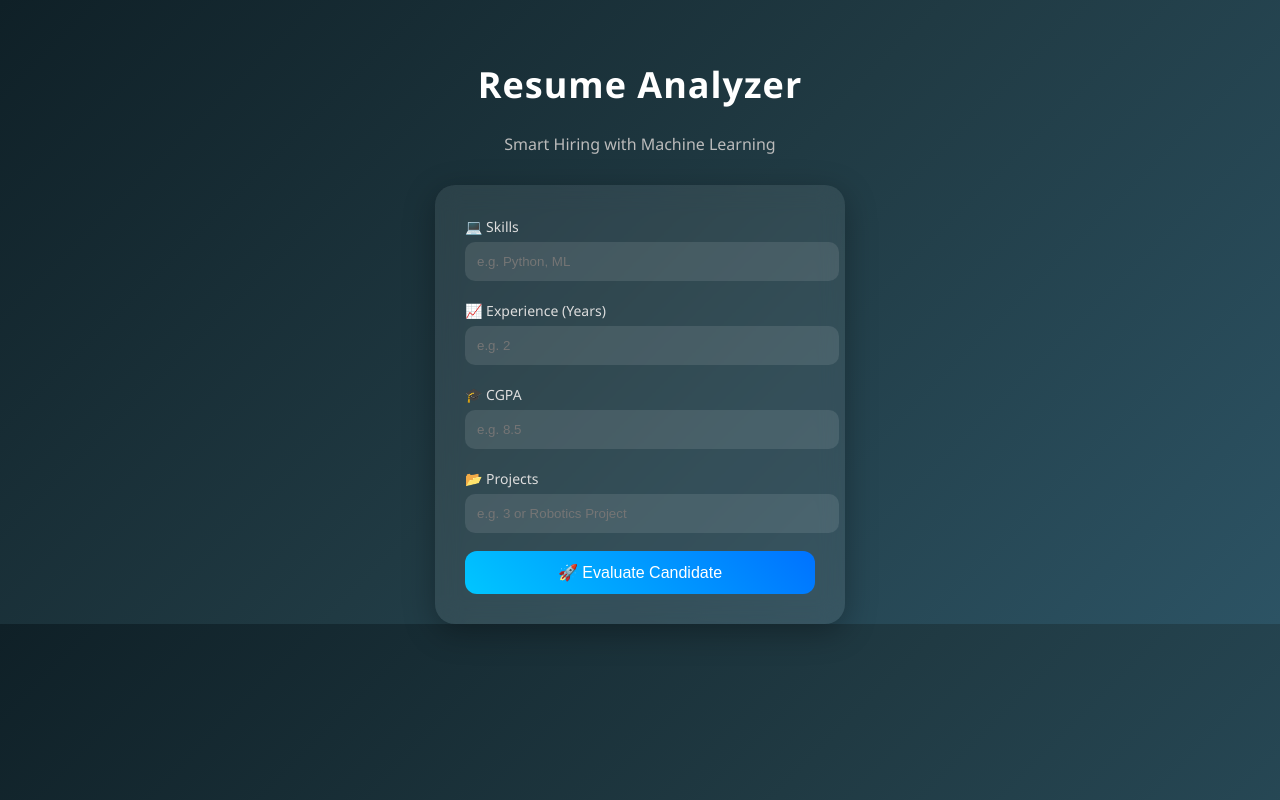
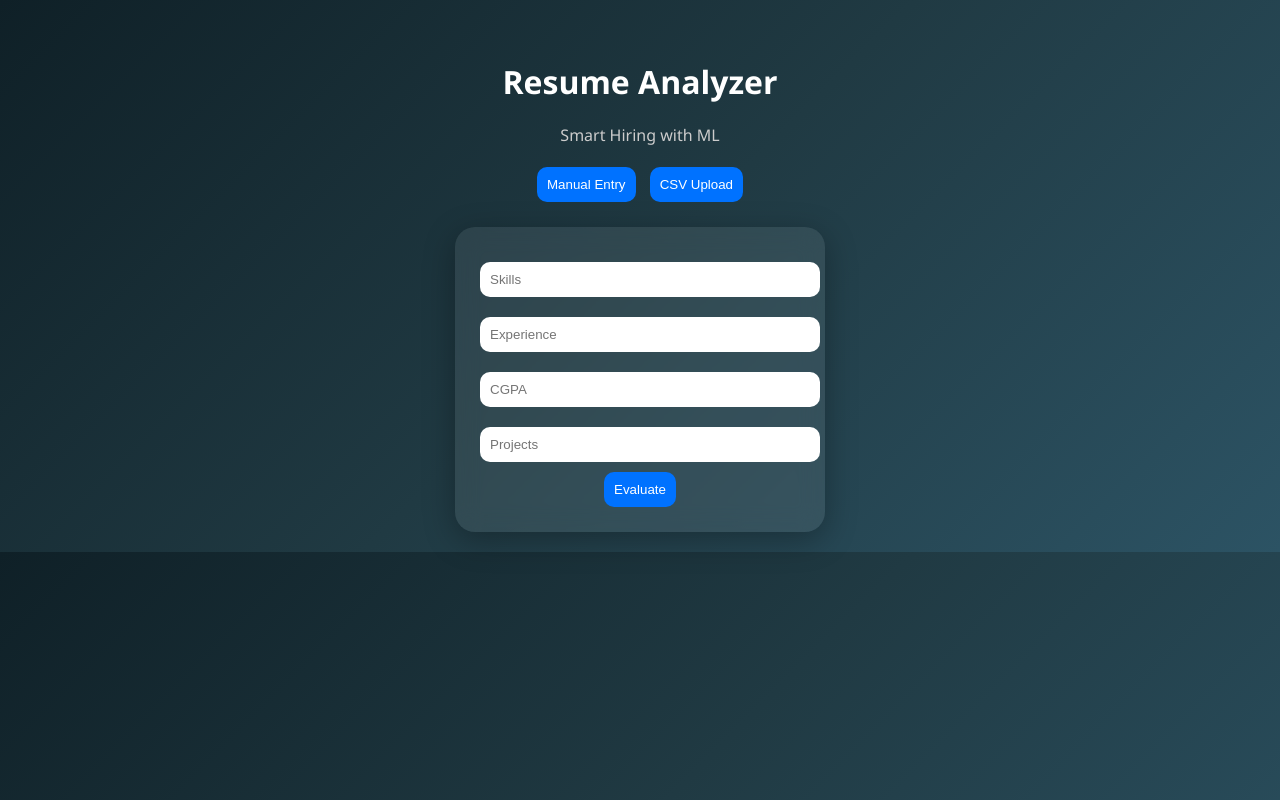
Before and after one commit to Harsha485/resume-analyzer, a Flask app: page / in a window 1280 px wide. Run offline with Flask 3, Linux system fonts and the light colour scheme.

Commit message:
updated website

```diff
--- a/app.py
+++ b/app.py
@@ -1,12 +1,12 @@
-
-from flask import Flask, render_template, request
+from flask import Flask, render_template, request, send_file
 import numpy as np
+import pandas as pd
 import joblib
 import os
 
 app = Flask(__name__)
 
-# Try loading real model
+# ================= MODEL PATH =================
 MODEL_PATH = 'model/resume_svm_model.pkl'
 SCALER_PATH = 'model/resume_scaler.pkl'
 ENCODER_PATH = 'model/resume_encoder.pkl'
@@ -19,12 +19,14 @@ if os.path.exists(MODEL_PATH) and os.path.exists(SCALER_PATH) and os.path.exists
     encoder = joblib.load(ENCODER_PATH)
 else:
     use_dummy = True
-    print("⚠️ Using dummy model (no .pkl files found)")
+    print("⚠️ Using dummy model")
 
+# ================= HOME =================
 @app.route('/')
 def home():
     return render_template('index.html')
 
+# ================= MANUAL INPUT =================
 @app.route('/predict', methods=['POST'])
 def predict():
     skills = request.form['skills'].strip().lower()
@@ -34,35 +36,85 @@ def predict():
 
     if not use_dummy:
         encoded = encoder.transform([[skills, projects]])
-        skill_enc = encoded[0][0]
-        project_enc = encoded[0][1]
-
-        features = np.array([[skill_enc, experience, cgpa, project_enc]])
+        features = np.array([[encoded[0][0], experience, cgpa, encoded[0][1]]])
         features_scaled = scaler.transform(features)
 
-        prediction = model.predict(features_scaled)[0]
         score_raw = model.decision_function(features_scaled)[0]
         score = max(0, min(100, (score_raw + 1) * 50))
     else:
-        # Dummy logic
-        score = (cgpa * 10) + (experience * 5)
-        score = min(100, score)
+        score = min(100, (cgpa * 10) + (experience * 5))
 
-        if score > 75:
-            prediction = 1
-        elif score > 50:
-            prediction = 1
-        else:
-            prediction = 0
+    status = "Selected" if score >= 75 else "Waitlisted" if score >= 50 else "Rejected"
 
-    if prediction == 1 and score >= 75:
-        status = "Selected"
-    elif prediction == 1:
-        status = "Waitlisted"
+    return render_template('result.html', score=round(score, 2), status=status)
+
+# ================= CSV INPUT =================
+@app.route('/predict_csv', methods=['POST'])
+def predict_csv():
+    file = request.files['file']
+
+    if not file:
+        return "No file uploaded"
+
+    df = pd.read_csv(file)
+
+    # Clean column names
+    df.columns = df.columns.str.strip().str.lower()
+
+    # Rename columns (flexible input support)
+    df = df.rename(columns={
+        'skill': 'skills',
+        'experience': 'years_of_experience',
+        'project': 'projects'
+    })
+
+    selected_candidates = []
+
+    for _, row in df.iterrows():
+        try:
+            skills = str(row['skills']).lower().strip()
+            exp = float(row['years_of_experience'])
+            cgpa = float(row['cgpa'])
+            projects = str(row['projects']).lower().strip()
+
+            if not use_dummy:
+                encoded = encoder.transform([[skills, projects]])
+                features = np.array([[encoded[0][0], exp, cgpa, encoded[0][1]]])
+                features_scaled = scaler.transform(features)
+
+                score_raw = model.decision_function(features_scaled)[0]
+                score = max(0, min(100, (score_raw + 1) * 50))
+            else:
+                score = min(100, (cgpa * 10) + (exp * 5))
+
+            if score >= 75:
+                selected_candidates.append({
+                    "skills": skills,
+                    "experience": exp,
+                    "cgpa": cgpa,
+                    "projects": projects,
+                    "score": round(score, 2)
+                })
+
+        except:
+            continue
+
+    # ✅ SAVE CSV (IMPORTANT)
+    output_file = "selected_candidates.csv"
+    pd.DataFrame(selected_candidates).to_csv(output_file, index=False)
+
+    return render_template('csv_result.html', candidates=selected_candidates)
+
+# ================= DOWNLOAD =================
+@app.route('/download')
+def download():
+    file_path = "selected_candidates.csv"
+
+    if os.path.exists(file_path):
+        return send_file(file_path, as_attachment=True)
     else:
-        status = "Rejected"
+        return "No file available to download"
 
-    return render_template('result.html', score=round(score,2), status=status)
-
+# ================= RUN =================
 if __name__ == '__main__':
     app.run(debug=True)
--- a/static/style.css
+++ b/static/style.css
@@ -1,143 +1,71 @@
-/* ===== GLOBAL ===== */
 body {
     margin: 0;
     font-family: 'Segoe UI', sans-serif;
     background: linear-gradient(135deg, #0f2027, #203a43, #2c5364);
     color: white;
-    overflow-x: hidden;
+    text-align: center;
 }
 
-/* ===== CONTAINER ===== */
 .container {
-    text-align: center;
     margin-top: 60px;
-    animation: fadeIn 1s ease-in;
-}
-
-/* ===== HEADINGS ===== */
-h1 {
-    font-size: 36px;
-    letter-spacing: 1px;
 }
 
 .subtitle {
-    color: #bbb;
-    margin-bottom: 30px;
+    color: #ccc;
 }
 
-/* ===== CARD (GLASS EFFECT) ===== */
-.form-card, .result-card {
-    background: rgba(255, 255, 255, 0.08);
+.form-card {
+    background: rgba(255,255,255,0.08);
     backdrop-filter: blur(12px);
+    padding: 25px;
     border-radius: 20px;
-    padding: 30px;
-    width: 350px;
-    margin: auto;
+    width: 320px;
+    margin: 20px auto;
     box-shadow: 0 8px 32px rgba(0,0,0,0.3);
-    animation: slideUp 0.8s ease;
 }
 
-/* ===== INPUT GROUP ===== */
-.input-group {
-    text-align: left;
-    margin-bottom: 18px;
+input {
+    width: 100%;
+    padding: 10px;
+    margin: 10px 0;
+    border-radius: 10px;
+    border: none;
 }
 
-label {
-    font-size: 14px;
-    color: #ddd;
+button {
+    padding: 10px;
+    border-radius: 10px;
+    border: none;
+    cursor: pointer;
+    background: #0072ff;
+    color: white;
 }
 
-/* ===== INPUT ===== */
-input {
-    width: 100%;
-    padding: 12px;
-    border-radius: 10px;
-    border: none;
-    outline: none;
-    margin-top: 5px;
-    background: rgba(255,255,255,0.1);
-    color: white;
-    transition: 0.3s;
+.mode-switch button {
+    margin: 5px;
 }
 
-input:focus {
-    background: rgba(255,255,255,0.2);
-    transform: scale(1.03);
+.result-table {
+    margin: auto;
+    border-collapse: collapse;
+    width: 80%;
 }
 
-/* ===== BUTTON ===== */
-button {
-    width: 100%;
-    padding: 12px;
-    background: linear-gradient(45deg, #00c6ff, #0072ff);
-    border: none;
-    border-radius: 12px;
-    font-size: 16px;
-    color: white;
-    cursor: pointer;
-    transition: 0.3s;
+.result-table th, .result-table td {
+    padding: 10px;
+    border: 1px solid rgba(255,255,255,0.2);
 }
 
-button:hover {
-    transform: scale(1.05);
-    box-shadow: 0 0 15px rgba(0,114,255,0.6);
+.back-btn {
+    display: inline-block;
+    margin-top: 20px;
+    padding: 10px;
+    background: #ff512f;
+    color: white;
+    text-decoration: none;
+    border-radius: 10px;
 }
 
-/* ===== RESULT ===== */
-.score {
-    font-size: 40px;
-    font-weight: bold;
-    animation: pop 0.8s ease;
-}
-
-/* ===== STATUS COLORS ===== */
-.status {
-    font-size: 24px;
-    font-weight: bold;
-    margin-top: 10px;
-}
-
-.status.Selected {
-    color: #00ffae;
-}
-
-.status.Waitlisted {
-    color: #ffcc00;
-}
-
-.status.Rejected {
-    color: #ff4d4d;
-}
-
-/* ===== BUTTON BACK ===== */
-.back-btn {
-    display: inline-block;
-    margin-top: 25px;
-    padding: 10px 20px;
-    border-radius: 10px;
-    background: linear-gradient(45deg, #ff512f, #dd2476);
-    text-decoration: none;
-    color: white;
-    transition: 0.3s;
-}
-
-.back-btn:hover {
-    transform: scale(1.05);
-}
-
-/* ===== ANIMATIONS ===== */
-@keyframes fadeIn {
-    from { opacity: 0; }
-    to { opacity: 1; }
-}
-
-@keyframes slideUp {
-    from { transform: translateY(40px); opacity: 0; }
-    to { transform: translateY(0); opacity: 1; }
-}
-
-@keyframes pop {
-    0% { transform: scale(0.5); }
-    100% { transform: scale(1); }
-}
+.Selected { color: #00ffae; }
+.Waitlisted { color: #ffcc00; }
+.Rejected { color: #ff4d4d; }
--- a/templates/index.html
+++ b/templates/index.html
@@ -3,45 +3,47 @@
 <head>
     <title>AI Resume Analyzer</title>
     <link rel="stylesheet" href="/static/style.css">
-
-    <!-- Google Font -->
-    <link href="https://fonts.googleapis.com/css2?family=Poppins:wght@300;500&display=swap" rel="stylesheet">
 </head>
 
 <body>
 
 <div class="container">
+    <h1>Resume Analyzer</h1>
+    <p class="subtitle">Smart Hiring with ML</p>
 
-    <h1>Resume Analyzer</h1>
-    <p class="subtitle">Smart Hiring with Machine Learning</p>
+    <div class="mode-switch">
+        <button onclick="showManual()">Manual Entry</button>
+        <button onclick="showCSV()">CSV Upload</button>
+    </div>
 
-    <form action="/predict" method="post" class="form-card">
-
-        <div class="input-group">
-            <label>💻 Skills</label>
-            <input type="text" name="skills" placeholder="e.g. Python, ML" required>
-        </div>
-
-        <div class="input-group">
-            <label>📈 Experience (Years)</label>
-            <input type="number" step="0.1" name="experience" placeholder="e.g. 2" required>
-        </div>
-
-        <div class="input-group">
-            <label>🎓 CGPA</label>
-            <input type="number" step="0.1" name="cgpa" placeholder="e.g. 8.5" required>
-        </div>
-
-        <div class="input-group">
-            <label>📂 Projects</label>
-            <input type="text" name="projects" placeholder="e.g. 3 or Robotics Project" required>
-        </div>
-
-        <button type="submit">🚀 Evaluate Candidate</button>
-
+    <!-- Manual Form -->
+    <form action="/predict" method="post" class="form-card" id="manualForm">
+        <input type="text" name="skills" placeholder="Skills" required>
+        <input type="number" step="0.1" name="experience" placeholder="Experience" required>
+        <input type="number" step="0.1" name="cgpa" placeholder="CGPA" required>
+        <input type="text" name="projects" placeholder="Projects" required>
+        <button type="submit">Evaluate</button>
     </form>
 
+    <!-- CSV Form -->
+    <form action="/predict_csv" method="post" enctype="multipart/form-data"
+          class="form-card" id="csvForm" style="display:none;">
+        <input type="file" name="file" accept=".csv" required>
+        <button type="submit">Upload CSV</button>
+    </form>
 </div>
+
+<script>
+function showManual() {
+    document.getElementById("manualForm").style.display = "block";
+    document.getElementById("csvForm").style.display = "none";
+}
+
+function showCSV() {
+    document.getElementById("manualForm").style.display = "none";
+    document.getElementById("csvForm").style.display = "block";
+}
+</script>
 
 </body>
 </html>
```
Also changed, not shown: templates/csv_result.html (added, +45 -0 lines), templates/result.html (+6 -17 lines), selected_candidates.csv (added).
